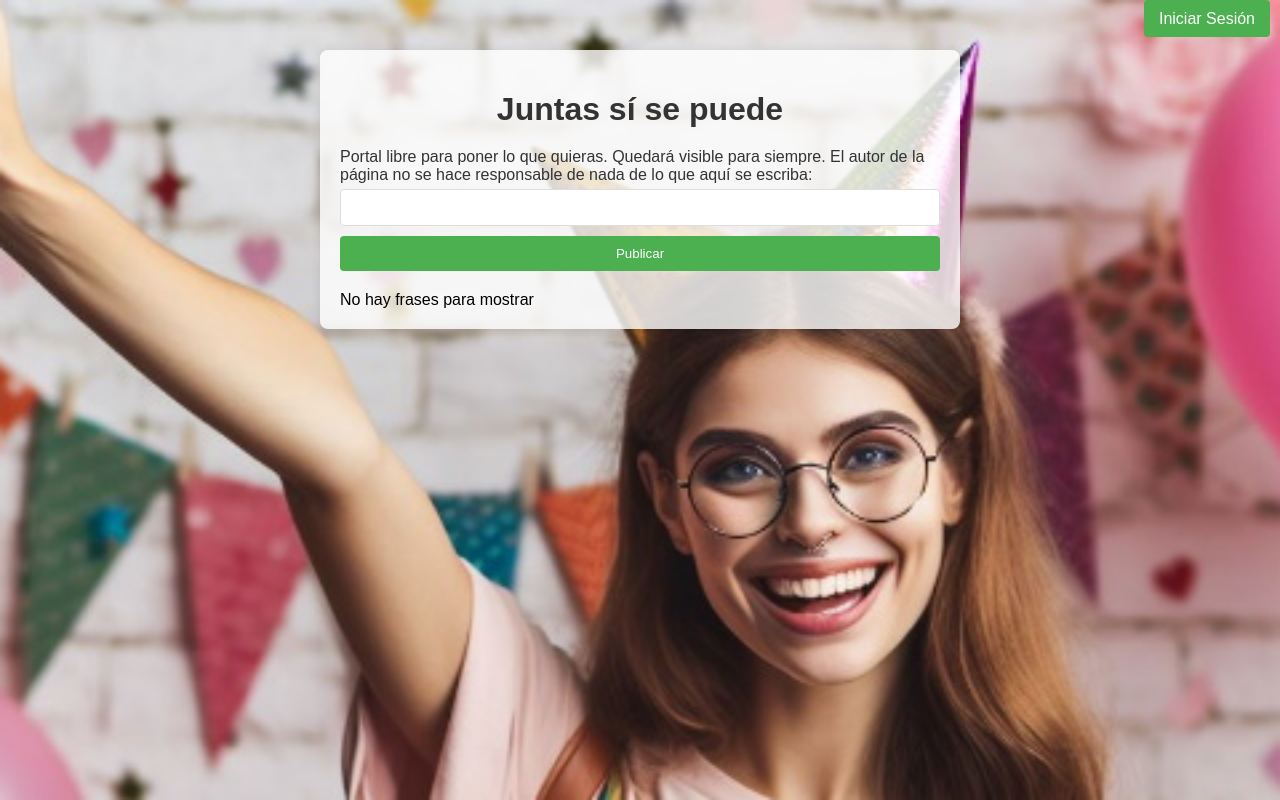
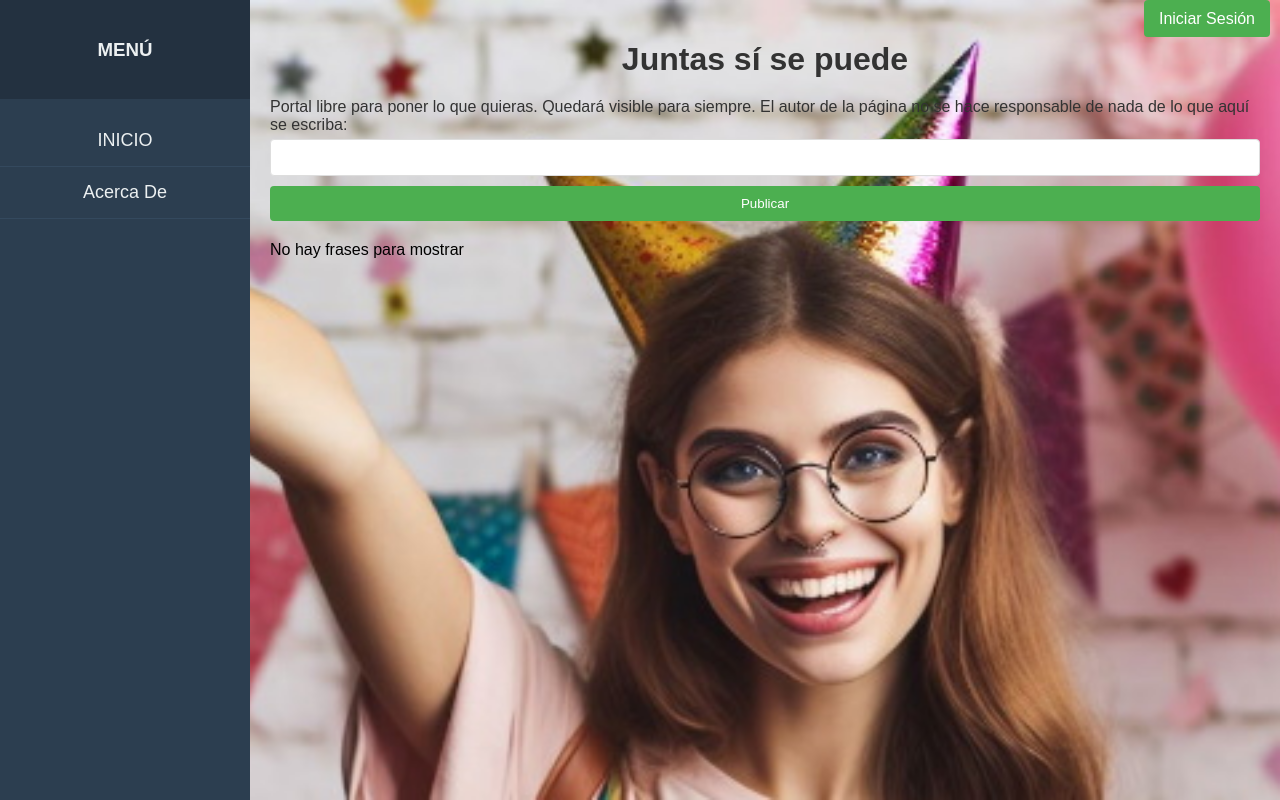
Before and after one commit to javiersoleraapp/MisFrases, a PHP site: page / in a window 1280 px wide. Run offline with PHP 8.4, Linux system fonts and the light colour scheme; data that the repository does not hold is empty.

Commit message:
Adicion menú

```diff
--- a/MisFrases/index.php
+++ b/MisFrases/index.php
@@ -1,17 +1,22 @@
+<?php
+// index.php
+include("config.php");
+?>
+
 <!DOCTYPE html>
 <html lang="es">
 <head>
     <meta charset="UTF-8">
     <meta name="viewport" content="width=device-width, initial-scale=1.0">
+    <link rel="stylesheet" href="styles.css">
     <title>Juntas sí se puede</title>
-    <meta name="description" content="Portal libre para poner lo que quieras. Quedará visible para siempre. El autor de la página no se hace responsable de nada de lo que aquí se escriba.">
-    <link rel="stylesheet" href="styles.css">
 </head>
 <body>
 
-<div class="container">
+<?php include("menu.php"); ?>
+
+<div class="content">
     <h1>Juntas sí se puede</h1>
-
     <!-- Formulario para publicar una frase (sin autenticación) -->
     <form action="publicar.php" method="post">
         <label for="frase">Portal libre para poner lo que quieras. Quedará visible para siempre. El autor de la página no se hace responsable de nada de lo que aquí se escriba:</label>
--- /dev/null
+++ b/MisFrases/menu.php
@@ -0,0 +1,10 @@
+<!-- menu.php -->
+<aside class="menu">
+    <div class="menu-header">
+        <h3>MENÚ</h3>
+    </div>
+    <ul class="menu-list">
+        <li><a href="index.php">INICIO</a></li>
+        <li><a href="acerca_de.php">Acerca De</a></li>
+    </ul>
+</aside>
--- a/MisFrases/styles.css
+++ b/MisFrases/styles.css
@@ -16,6 +16,44 @@ body {
     box-shadow: 0 0 10px rgba(0, 0, 0, 0.1);
     border-radius: 8px;
     overflow: hidden;
+}
+
+.menu {
+    width: 250px;
+    height: 100%;
+    background-color: #2c3e50;
+    color: #ecf0f1;
+    position: fixed;
+    overflow: hidden;
+}
+
+.menu-header {
+    padding: 20px;
+    text-align: center;
+    background-color: #233140;
+}
+
+.menu-list {
+    list-style-type: none;
+    padding: 0;
+}
+
+.menu-list li {
+    padding: 15px;
+    text-align: center;
+    border-bottom: 1px solid #34495e;
+}
+
+.menu-list li a {
+    color: #ecf0f1;
+    text-decoration: none;
+    font-size: 18px;
+    display: block;
+}
+
+.content {
+    margin-left: 250px;
+    padding: 20px;
 }
 
 h1 {
```
Also changed, not shown: MisFrases/acerca_de.php (added, +22 -0 lines).
